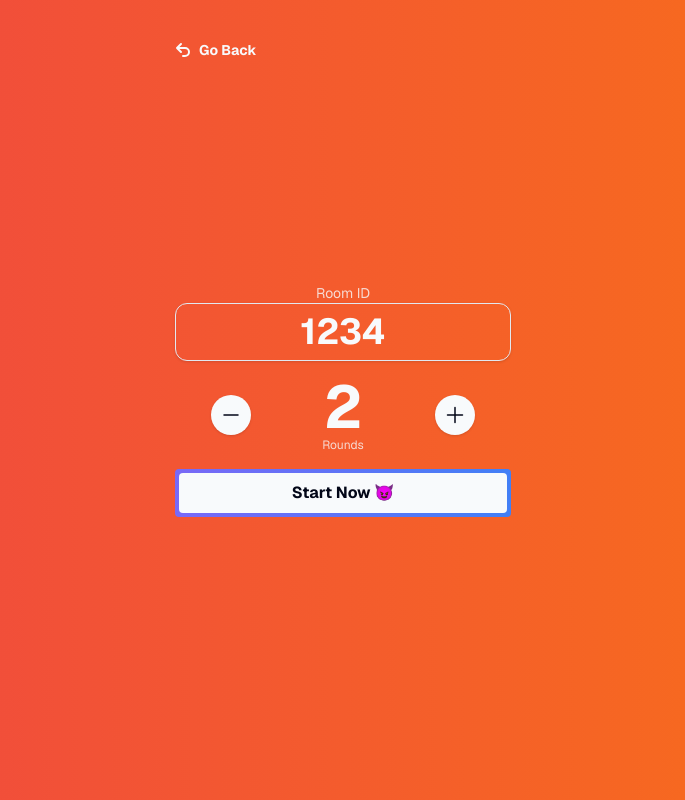
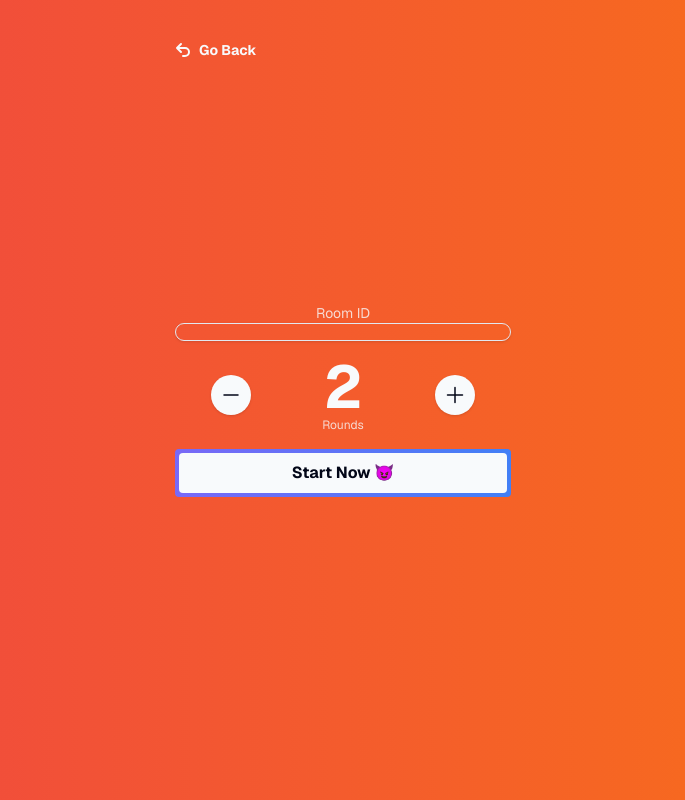
Before and after one commit to ArturoDuCas/chug-game, a Next.js app: page /create in a window 1280 px wide. Shown: the whole page, without its empty margins (297-982 px from the left). Built offline with nearby package versions, Linux system fonts and the light colour scheme.

Commit message:
feat: use room id in from search params

```diff
--- a/app/create/page.tsx
+++ b/app/create/page.tsx
@@ -7,7 +7,7 @@ const Page = () => {
   return (
       <div className="w-full p-6 flex flex-col gap-4">
         <GoBack />
-        <RoomId rId="1234"/>
+        <RoomId />
         <RoundsInput/>
         <SpecialButton text="Start Now 😈"/>
 
--- a/components/room-id.tsx
+++ b/components/room-id.tsx
@@ -1,15 +1,19 @@
-interface RoomIdProps {
-  rId: string;
-}
+"use client"
 
-const RoomId = ({rId} : RoomIdProps) => {
-  console.log(rId);
+import {useSearchParams} from "next/navigation";
+
+
+const RoomId = () => {
+  const searchParams = useSearchParams();
+  const roomId = searchParams.get("key");
+
+
   return (
       <div className="flex flex-col text-center">
         <span className="text-slate-50/80 text-sm">Room ID</span>
         <div className="p-2 border rounded-xl shadow">
             <span className="text-4xl font-bold">
-              {rId}
+                {roomId}
             </span>
         </div>
       </div>
```
